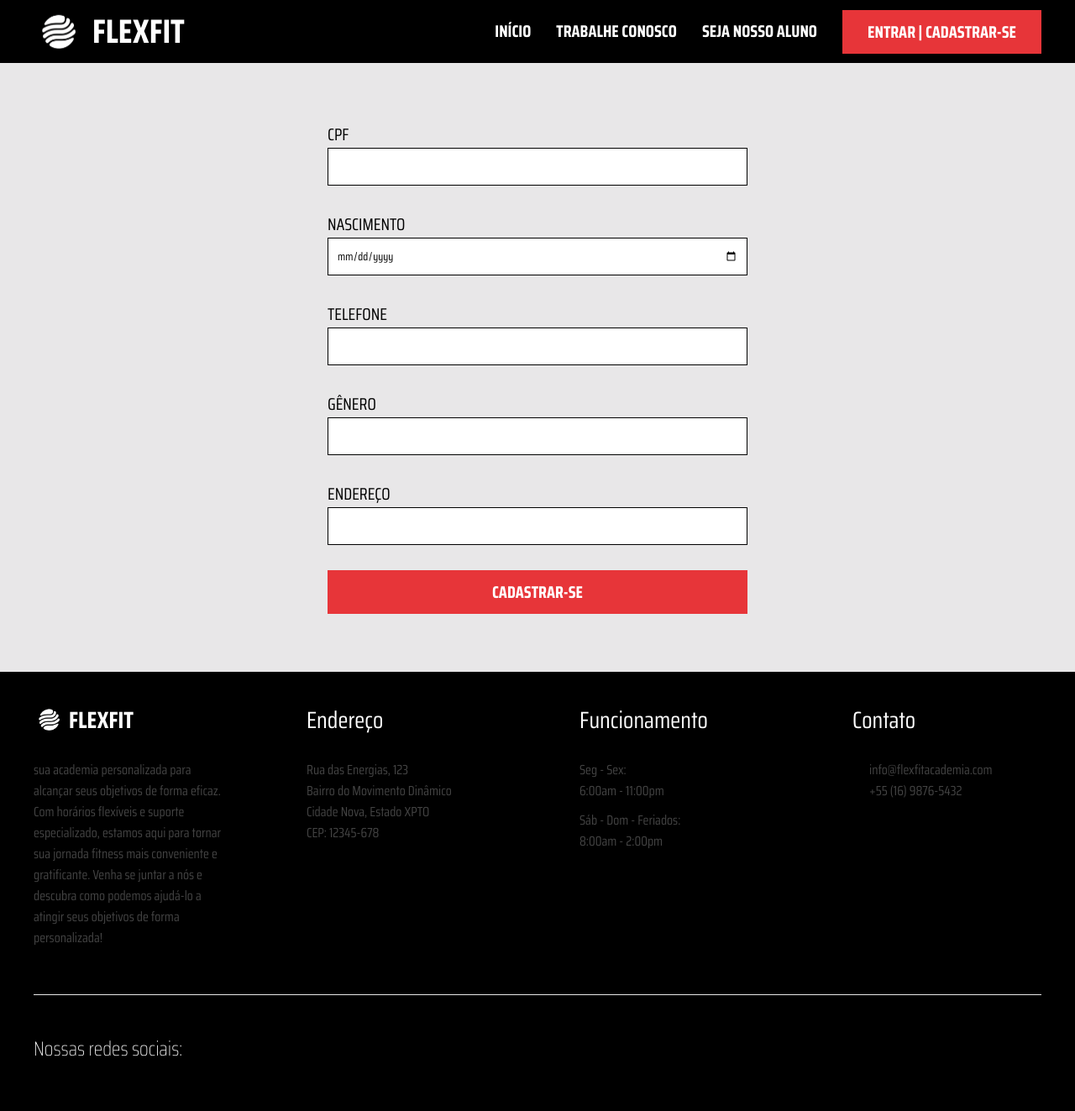
After one commit to MuliroMatt/FlexFit, a PHP site: page /cadastraaluno.php in a window 1280 px wide. The commit adds this page. Shown: the whole page at 84% size. Run offline with PHP 8.4, Linux system fonts and the light colour scheme.

Commit message:
lkjasdkjbdkj

```diff
--- a/cabecalho.php
+++ b/cabecalho.php
@@ -6,7 +6,6 @@ session_start();
 if(isset($_SESSION['idusuario'])){
     $nome = $_SESSION['nomeusuario'];
 }
-if(!isset($nome)){
 ?>
 <nav class="navbar2">
     <div class="nav-container">
@@ -24,39 +23,17 @@ if(!isset($nome)){
             <li><a href="">Trabalhe conosco</a>
                 <hr>
             </li>
-            <li><a href="">Seja nosso aluno</a>
+            <li><a href="cadastraaluno.php">Seja nosso aluno</a>
                 <hr>
             </li>
-            <li><a class="nav-btn" href="cadastra.php">entrar | Cadastrar-se</a></li>
+            <?php if(!isset($nome)){?>
+                    <li><a class="nav-btn" href="cadastra.php">entrar | Cadastrar-se</a></li>
+                    <?php }else{?>
+                    <li><a href="usuario.php">meu perfil</a>
+                        <hr>
+                    </li>
+                    <li><a class="nav-btn" href="logout.php">sair</a></li>
+                    <?php }?>
         </ul>
     </div>
 </nav>
-<?php
-}
-else{
-?>
-<nav class="navbar2">
-    <div class="nav-container">
-        <a href="index.php" class="logo">
-            <img src="img/logo.png">
-
-            <span class="logo-text">
-                FlexFit
-            </span>
-        </a>
-        <ul class="nav-links">
-            <li><a href="cronograma.php">Meu Cronograma</a>
-                <hr>
-            </li>
-            <li><a href="videos.php">Vídeos</a>
-                <hr>
-            </li>
-            <!-- <li><a href=""><i class="bi bi-person-circle"></i></a></li> -->
-            <li><a class="nav-btn" href="logout.php">sair</a></li>
-        </ul>
-    </div>
-</nav>
-
-<?php
-}
-?>
--- a/cadastra.php
+++ b/cadastra.php
@@ -15,7 +15,8 @@ if($_SERVER['REQUEST_METHOD'] == 'POST'){
         echo "<script>window.alert('Usuário já cadastrado');</script>";
     }
     else{
-        $sql = "INSERT INTO usuarios(usu_nome, usu_sobrenome, usu_email, usu_senha, usu_status) VALUES('$nome', '$sobrenome', '$email', '$senha', 's')";
+        $sql = "INSERT INTO usuarios(usu_nome, usu_sobrenome, usu_email, usu_senha, usu_status)
+                VALUES('$nome', '$sobrenome', '$email', '$senha', 's')";
         $resultado = mysqli_query($link, $sql);
 
         echo "<script>window.alert('Usuário cadastrado com sucesso!');</script>";
--- /dev/null
+++ b/cadastraaluno.php
@@ -0,0 +1,76 @@
+<?php
+//Variável de sessão
+// session_start();
+//incluir o cabeçalho ao PHP
+include("cabecalho.php");
+
+if($_SERVER['REQUEST_METHOD'] == 'POST'){
+    $cpf = mysqli_real_escape_string($link, $_POST['cpf']);
+    $dataNascimento = mysqli_real_escape_string($link, $_POST['nasc']);
+    $sexo = mysqli_real_escape_string($link, $_POST['sexo']);
+    $endereco = mysqli_real_escape_string($link, $_POST['endereco']);
+    $telefone = mysqli_real_escape_string($link, $_POST['telefone']);
+    $usu_id = $_SESSION['idusuario'];
+
+    //Instruções ao  banco de dados
+    $sql = "SELECT COUNT(al_id) FROM alunos WHERE al_cpf = '$cpf'";
+    $resultado = mysqli_query($link, $sql);
+
+    $resultado = mysqli_fetch_array($resultado) [0];
+
+    //Verificação de usuário
+    if($resultado >= 1){
+        echo "<script>window.alert('Aluno já cadastrado!');</script>";
+        echo "<script>window.location.href='cadastraaluno.php';</script>";
+    } else {
+        $sql = "INSERT INTO alunos (al_cpf, al_dataNasc, al_sexo, al_endereco, al_telefone, fk_usu_id)
+                VALUES ('$cpf', '$dataNascimento', '$sexo', '$endereco', '$telefone', '$usu_id')";
+        $resultado = mysqli_query($link, $sql);
+
+        echo "<script>window.alert('Bem Vindo a FlexFit!');</script>";
+        echo "<script>window.location.href='index.php';</script>";
+    }
+}
+?>
+
+<!DOCTYPE html>
+<html lang="pt">
+<head>
+    <meta charset="UTF-8">
+    <meta name="viewport" content="width=device-width, initial-scale=1.0">
+    <link rel="stylesheet" href="./css/style.css">
+    <title>FlexFit</title>
+</head>
+<body>
+    <main class="main-cadastraaluno">
+        <div class="wrapper">
+            <section class="cadastra-container">
+                <form action="cadastraaluno.php" method="post" class="cadastra-form">
+                    <div class="input-box">
+                        <label>CPF</label>
+                        <input type="text" name="cpf" required>
+                    </div>
+                    <div class="input-box">
+                        <label>Nascimento</label>
+                        <input type="date" name="nasc" required>
+                    </div>
+                    <div class="input-box">
+                        <label>Telefone</label>
+                        <input type="text" name="telefone" required>
+                    </div>
+                    <div class="input-box">
+                        <label>Gênero</label>
+                        <input type="text" name="sexo" required>
+                    </div>
+                    <div class="input-box">
+                        <label>Endereço</label>
+                        <input type="text" name="endereco" required>
+                    </div>
+                    <button class="cadastrar-btn" type="submit" name="submit">Cadastrar-se</button>
+                </form>
+            </section>
+        </div>
+    </main>
+<?php include("footer.php") ?>
+</body>
+</html>
--- /dev/null
+++ b/css/_cadastraaluno.scss
@@ -0,0 +1,65 @@
+@import './variaveis';
+
+.main-cadastraaluno{
+    // background-color: blue;
+    height: 100vh;
+    padding-top: 75px;
+    display: flex;
+    justify-content: center;
+    .cadastra-container{
+        // background-color: green;
+        height: 100%;
+        width: 100%;
+        display: flex;
+        justify-content: center;
+        align-items: center;
+        .cadastra-form{
+            // background-color: red;
+            display: flex;
+            flex-direction: column;
+            align-items: center;
+            gap: 30px;
+            .input-box{
+                // background-color: cyan;
+                width: 500px;
+                display: flex;
+                flex-direction: column;
+                font-size: 20px;
+                text-transform: uppercase;
+                input{
+                    border: none;
+                    background-color: $white;
+                    border: 1px solid $black;
+                    border-radius: 0;
+                    height: 45px;
+                    padding: 10px;
+                    outline: none;
+                }
+            }
+            p{
+                font-size: 20px;
+                a{
+                    color: $red;
+                    font-weight: 600;
+                    cursor: pointer;
+                }
+            }
+            .cadastrar-btn{
+                background-color: $red;
+                border: none;
+                font-size: 20px;
+                width: 100%;
+                font-weight: bold;
+                text-transform: uppercase;
+                padding: 10px 15px;
+                color: $white;
+                cursor: pointer;
+                &:hover{
+                    transition: .3s;
+                    // background-color: $lightred;
+                    box-shadow: inset 500px 0 0 0 $lightred;
+                }
+            }
+        }
+    }
+}
--- /dev/null
+++ b/css/_treinos.scss
@@ -0,0 +1,33 @@
+@import './variaveis';
+
+.main-treinos{
+    background-color: blue;
+    height: 100vh;
+    width: calc(100% - 300px);
+    float: right;
+    position: relative;
+    display: flex;
+    justify-content: center;
+    align-items: center;
+    .treinos-container{
+        background-color: $white;
+        height: 100%;
+        width: 100%;
+        display: grid;
+        grid-template-rows: 100px 1fr;
+        .page-header{
+            // background-color: green;
+            // grid-column: span 2;
+            border-bottom: 1px solid #dbdad9;
+            padding: 25px 50px;
+            display: flex;
+            align-items: center;
+            .page-title{
+                font-size: 32px;
+                font-weight: 600;
+                // text-transform: uppercase;
+                color: $black;
+            }
+        }
+    }
+}
--- a/css/style.css
+++ b/css/style.css
@@ -516,6 +516,65 @@ body {
   box-shadow: inset 500px 0 0 0 #ff4f51;
 }
 
+.main-cadastraaluno {
+  height: 100vh;
+  padding-top: 75px;
+  display: flex;
+  justify-content: center;
+}
+.main-cadastraaluno .cadastra-container {
+  height: 100%;
+  width: 100%;
+  display: flex;
+  justify-content: center;
+  align-items: center;
+}
+.main-cadastraaluno .cadastra-container .cadastra-form {
+  display: flex;
+  flex-direction: column;
+  align-items: center;
+  gap: 30px;
+}
+.main-cadastraaluno .cadastra-container .cadastra-form .input-box {
+  width: 500px;
+  display: flex;
+  flex-direction: column;
+  font-size: 20px;
+  text-transform: uppercase;
+}
+.main-cadastraaluno .cadastra-container .cadastra-form .input-box input {
+  border: none;
+  background-color: #FFF;
+  border: 1px solid #000;
+  border-radius: 0;
+  height: 45px;
+  padding: 10px;
+  outline: none;
+}
+.main-cadastraaluno .cadastra-container .cadastra-form p {
+  font-size: 20px;
+}
+.main-cadastraaluno .cadastra-container .cadastra-form p a {
+  color: #E73539;
+  font-weight: 600;
+  cursor: pointer;
+}
+.main-cadastraaluno .cadastra-container .cadastra-form .cadastrar-btn {
+  background-color: #E73539;
+  border: none;
+  font-size: 20px;
+  width: 100%;
+  font-weight: bold;
+  text-transform: uppercase;
+  padding: 10px 15px;
+  color: #FFF;
+  cursor: pointer;
+}
+.main-cadastraaluno .cadastra-container .cadastra-form .cadastrar-btn:hover {
+  transition: 0.3s;
+  box-shadow: inset 500px 0 0 0 #ff4f51;
+}
+
 .main-user {
   background-color: #E8E7E8;
   height: 100vh;
--- a/css/style.scss
+++ b/css/style.scss
@@ -26,7 +26,9 @@ body{
 @import './index';
 @import './cabecalho';
 @import './cadastra';
+@import './cadastraaluno';
 @import './usuario';
 @import './videos';
 @import './usernav';
 @import './perfil.scss';
+@import './treinos.scss';
--- a/index.php
+++ b/index.php
@@ -45,7 +45,7 @@ if(isset($_SESSION['idusuario'])){
                     <li><a href="">Trabalhe conosco</a>
                         <hr>
                     </li>
-                    <li><a href="cadastro_aluno.php">Seja nosso aluno</a>
+                    <li><a href="cadastraaluno.php">Seja nosso aluno</a>
                         <hr>
                     </li>
                     <?php if(!isset($nome)){?>
--- a/usernav.php
+++ b/usernav.php
@@ -1,3 +1,7 @@
+<?php
+include('conectaDB.php');
+?>
+
 <nav class="user-nav">
         <div class="logo">
             <img src="img/logo.png" width="50">
@@ -13,7 +17,7 @@
             </ul>
             <h3 class="title">Cronograma e Planos</h3>
             <ul class="nav-list">
-                <li><a href=""><i class="bi bi-calendar-week"></i> Cronograma</a></li>
+                <li><a href="treinos.php"><i class="bi bi-calendar-week"></i> Cronograma</a></li>
                 <li><a href=""><i class="bi bi-bullseye"></i> Objetivos</a></li>
             </ul>
             <h3 class="title">Navegação</h3>
```
Also changed, not shown: other parts of css/style.css (+63 -31 lines), cadastro_aluno.php (deleted, +0 -97 lines), css/_perfil.scss (+38 -33 lines), perfil.php (+36 -13 lines), scriptBanco (FlexFit).sql (+17 -12 lines), treinos.php (added, +24 -0 lines), 1 other file.
